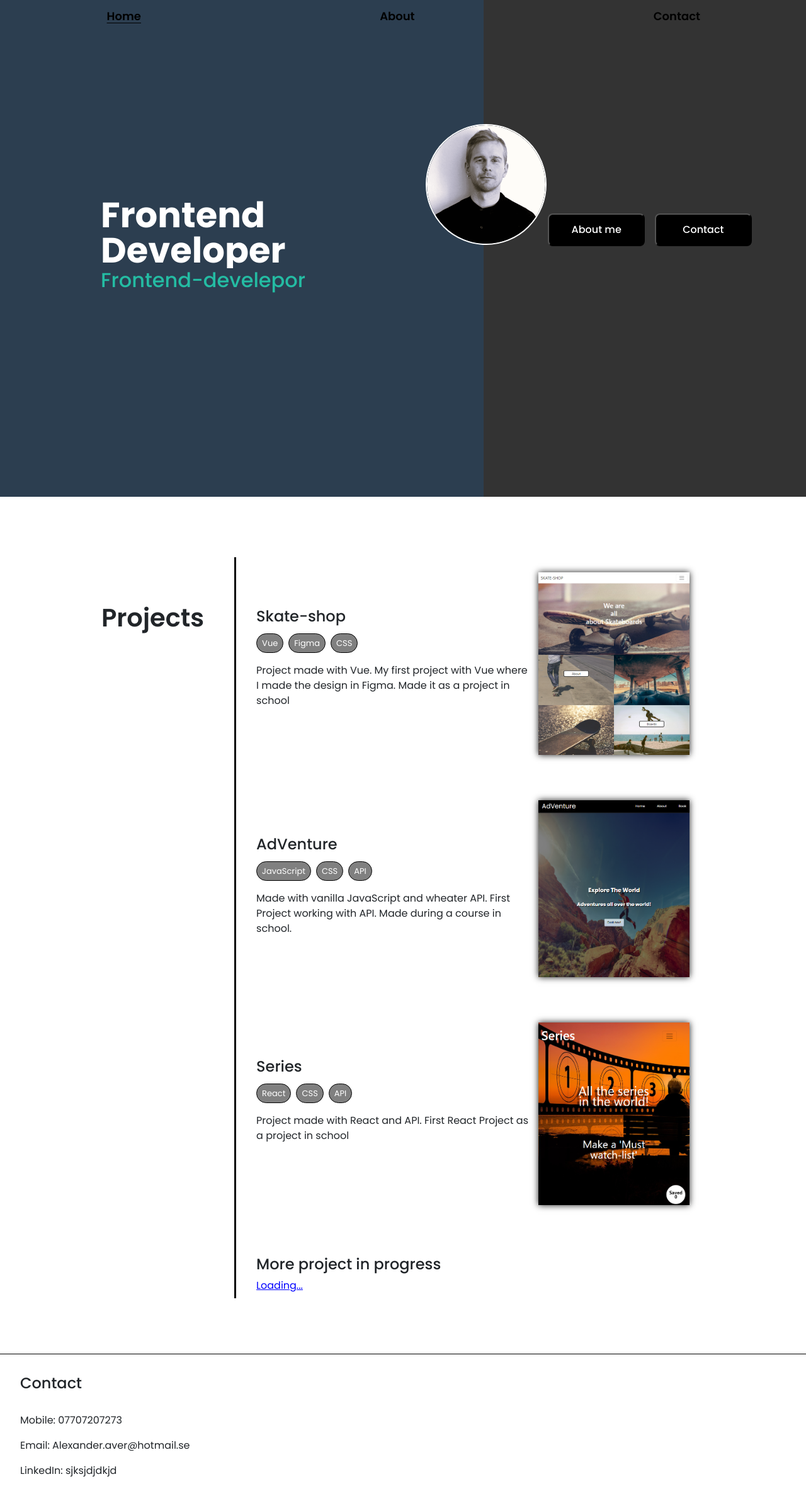
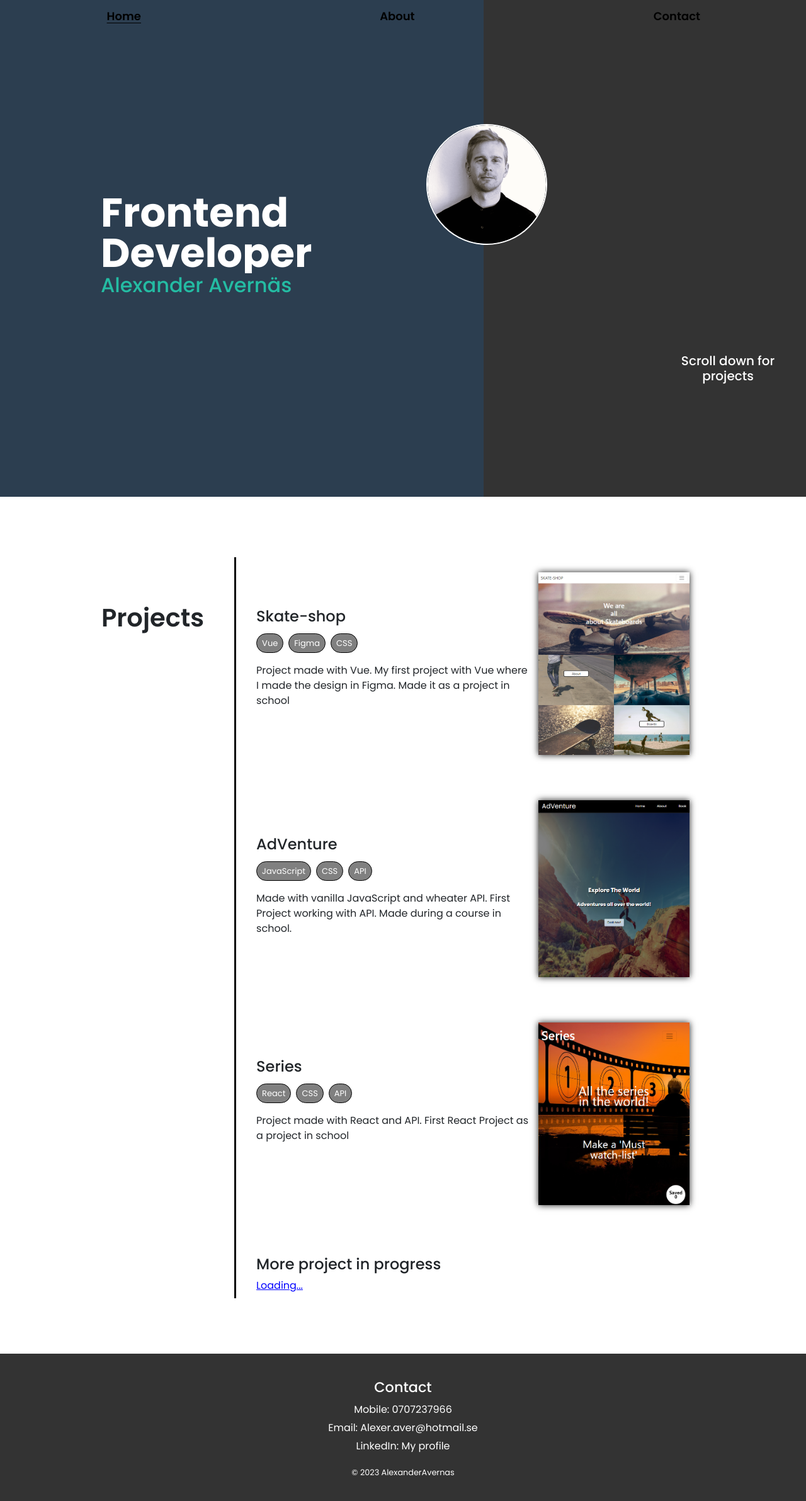
Before and after one commit to AlexanderAvernas/portfolio, a Next.js app: page / in a window 1280 px wide. Shown: the top 2384 px of the page at 63% size. Built offline with nearby package versions, Linux system fonts and the light colour scheme.

Commit message:
Fixed Footer and navbar closeing with X

```diff
--- a/components/Footer.js
+++ b/components/Footer.js
@@ -1,16 +1,23 @@
-import React from 'react'
+import React from 'react';
+
+const phoneNumber = "0707237966"
 
 function Footer() {
   return (
-    <div className='FooterContainer'>
+    <footer className='FooterContainer'>
+      <div className='ContactContainer'>
         <h4 className='ContactHeader'>Contact</h4>
-        <div className='ContactContainer'>
-            <p>Mobile: 07707207273</p>
-            <p>Email: Alexander.aver@hotmail.se</p>
-            <p>LinkedIn: sjksjdjdkjd</p>
-        </div>
-    </div>
-  )
+        <ul className='FooterInfoContainer'>
+          <li className='FooterInfo'>Mobile: <a className='FooterLinks' href={`tel:${phoneNumber}`}>{phoneNumber}</a></li>
+          <li className='FooterInfo'>Email: <a className='FooterLinks' href="mailto:Alexander.avernas@hotmail.se">Alexer.aver@hotmail.se</a></li>
+          <li className='FooterInfo'>LinkedIn: <a className='FooterLinks' href='https://www.linkedin.com/in/alexander-avern%C3%A4s-3aa752251/' target="_blank" rel="noopener noreferrer">My profile</a></li>
+        </ul>
+      </div>
+      <div className='FooterText'>
+        &copy; {new Date().getFullYear()} AlexanderAvernas
+      </div>
+    </footer>
+  );
 }
 
-export default Footer
+export default Footer;
--- a/components/Hero.js
+++ b/components/Hero.js
@@ -20,7 +20,7 @@ function Hero() {
                         <Header>
                             Frontend <br /> Developer
                         </Header>
-                        <Secondheader>Frontend-develepor</Secondheader>
+                        <Secondheader>Alexander Avernäs</Secondheader>
                         {/* <Thirdheader>
                             Student at IT-högskolan <br />
                             Stockholm
@@ -35,10 +35,15 @@ function Hero() {
                         alt="Profile imgage"
                     />
                     {/* <ImgHeader>Alexander Avernäs</ImgHeader> */}
-                    <ButtonContainer>
-                        <AboutButton>About me</AboutButton>
-                        <ContactButton>Contact</ContactButton>
-                    </ButtonContainer>
+                    <motion.div
+                   ref={ref}
+                   initial={{ opacity: 0, x: 100 }} // Startposition till vänster
+                   animate={{ opacity: inView ? 1 : 0, x: inView ? 0 : -100 }} // Ändra x för att flytta texten
+                   transition={{ duration: 0.75 }}>
+                    <ProjectScrollContainer>
+                        <ScrollText>Scroll down for projects</ScrollText>
+                    </ProjectScrollContainer>
+                    </motion.div>
                 </ImgContainer>
             </HeroRightContainer>
         </BigContainer>
@@ -76,6 +81,10 @@ const Header = styled.h1`
     margin-bottom: 0;
     overflow: hidden; // Dölj texten som inte ryms i elementet
     white-space: nowrap; // Förhindra att texten bryts över flera rader
+
+    @media (min-width: 769px) {
+        font-size: 4rem;
+    }
 `
 const Secondheader = styled.h2`
     color: #24bca3;
@@ -139,45 +148,30 @@ const ImgHeader = styled.h2`
     }
 `
 
-const ButtonContainer = styled.div`
+const ProjectScrollContainer = styled.div`
     display: flex;
     justify-content: center;
     align-items: center;
     margin-top: 2rem;
 
     @media (min-width: 769px) {
-        margin-left: -8rem;
-        margin-right: 3rem;
-        margin-top: 7rem;
+        margin-left: 5rem;
+        margin-right: 0rem;
+        margin-top: 34rem;
     }
 `
 
-const AboutButton = styled.button`
+const ScrollText = styled.h5`
     padding: 0.5rem;
-    border-radius: 0.5rem;
     width: 40vw;
     margin-right: 0.5rem;
-    background-color: black;
+    margin-top: 1rem;
     color: white;
     font-weight: 500;
+    text-align: center;
 
     @media (min-width: 769px) {
         width: 12vw;
         padding: 0.75rem 0rem;
     }
 `
-
-const ContactButton = styled.button`
-    padding: 0.5rem;
-    border-radius: 0.5rem;
-    width: 40vw;
-    margin-left: 0.5rem;
-    background-color: black;
-    color: white;
-    font-weight: 500;
-
-    @media (min-width: 769px) {
-        width: 12vw;
-        padding: 0.75rem 0rem;
-    }
-`
--- a/components/Layout.js
+++ b/components/Layout.js
@@ -9,7 +9,9 @@ function Layout({ children }) {
             <Navbar />
             </div>
             <div className="content">{children}</div>
-            <Footer />
+            <section id="contact">
+            <Footer/>
+            </section>
         </div>
     )
 }
--- a/components/Navbar.js
+++ b/components/Navbar.js
@@ -46,6 +46,22 @@ const Navbar = () => {
     return (
         <nav className={navbarClass}>
             <div className="hamburger-menu" onClick={handleMenuToggle}>
+    {isMenuOpen ? (
+        <svg
+            xmlns="http://www.w3.org/2000/svg"
+            width="24"
+            height="24"
+            viewBox="0 0 24 24"
+            fill="none"
+            stroke="currentColor"
+            strokeWidth="2"
+            strokeLinecap="round"
+            strokeLinejoin="round"
+        >
+            <line x1="18" y1="6" x2="6" y2="18" />
+            <line x1="6" y1="6" x2="18" y2="18" />
+        </svg>
+    ) : (
         <svg
             xmlns="http://www.w3.org/2000/svg"
             width="24"
@@ -61,6 +77,7 @@ const Navbar = () => {
             <line x1="3" y1="6" x2="21" y2="6" />
             <line x1="3" y1="18" x2="21" y2="18" />
         </svg>
+    )}
 </div>
             <ul className={`nav-menu ${isMenuOpen ? 'open' : ''}`}>
                 <li
@@ -83,10 +100,10 @@ const Navbar = () => {
                 </li>
                 <li
                     className={`nav-menu-item ${
-                        router.pathname === '/contact' ? 'active' : ''
+                        router.pathname === '#contact' ? 'active' : ''
                     }`}
                 >
-                    <Link className="nav-link-item" href="/contact">
+                    <Link className="nav-link-item" href="#contact">
                         Contact
                     </Link>
                 </li>
--- a/pages/about.js
+++ b/pages/about.js
@@ -1,11 +1,11 @@
 import AboutSw from '@/components/AboutSw'
-import Skills from '@/components/Skills'
+// import Skills from '@/components/Skills'
 
 function About() {
   return (
     <>
     <AboutSw/>
-    <Skills/>
+    {/* <Skills/> */}
     </>
   )
 }
--- a/styles/globals.css
+++ b/styles/globals.css
@@ -82,6 +82,7 @@ body {
     color: #24BCA3;
   }
 
+
   .hamburger-menu {
     display: none;
   }
@@ -121,6 +122,7 @@ body {
 
 
   .projectContainer {
+    margin-top:3rem;
     @media (min-width: 769px) {
         display: flex;
         flex-direction: row;
@@ -170,15 +172,43 @@ body {
 /* Footer */
 
 .FooterContainer {
-    border-top: 1px solid black;
-    margin-top: 2rem;
-}
+    background-color: #333;
+    color: #fff;
+    padding: 40px;
+    text-align: center;
+    margin-top: 3rem;
 
-.ContactHeader {
-    margin-top: 2rem;
-    margin-left: 2rem;
-}
+    @media (min-width: 769px) {
 
-.ContactContainer {
-    margin: 2rem;
-}
+    }
+  }
+
+  .ContactContainer {
+    margin-bottom: 20px;
+  }
+
+  .ContactHeader {
+    font-size: 1.4rem;
+    margin-bottom: 10px;
+  }
+
+  .FooterInfoContainer {
+    list-style: none;
+    padding: 0;
+
+  }
+
+  .FooterInfo {
+    margin: 5px 0;
+
+  }
+
+  .FooterLinks {
+    color: white;
+    text-decoration: none;
+
+  }
+
+  .FooterText {
+    font-size: 0.8rem;
+  }
```
Also changed, not shown: components/AboutEn.js (+8 -2 lines), components/AboutSw.js (+9 -3 lines). Lines whose indentation alone changed are shown as unchanged.
